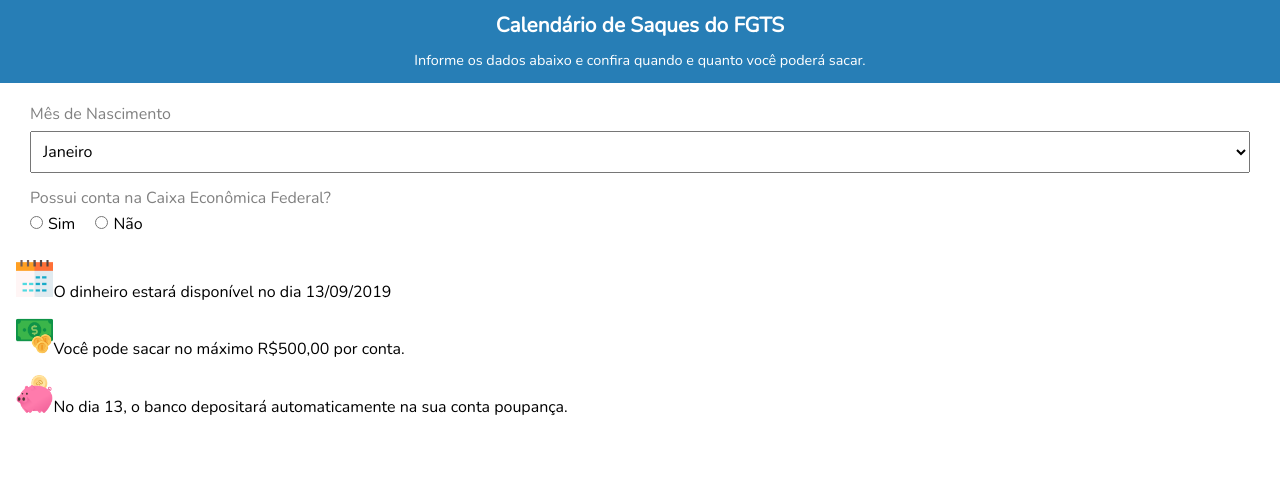
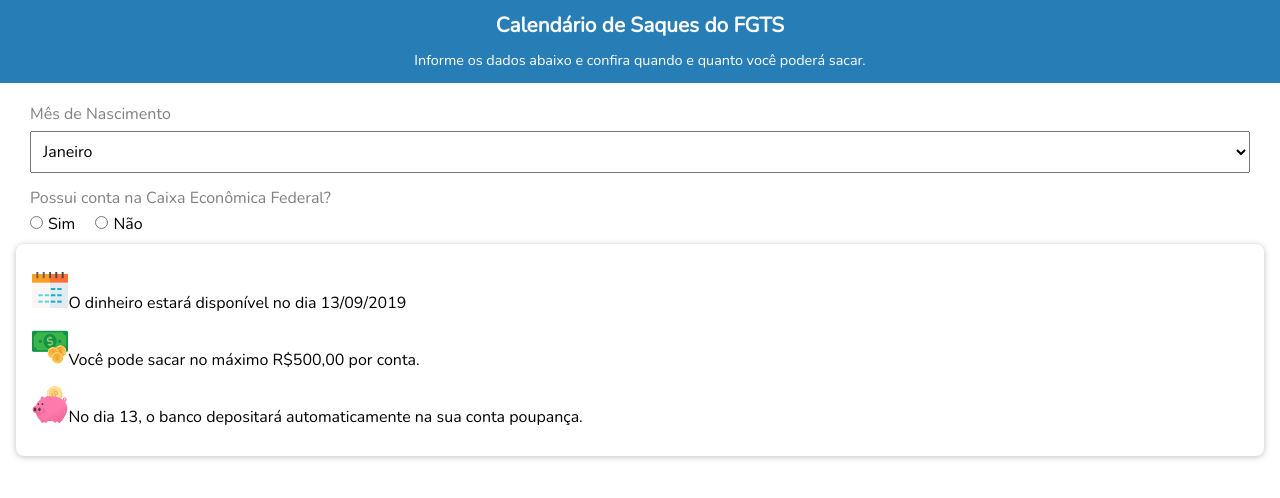
Before and after one commit to andersonlribeiro/saquefgts, a website: page index.html in a window 1280 px wide. Drawn offline with nearby package versions, Linux system fonts and the light colour scheme.

Commit message:
Add Cards

```diff
--- a/index.html
+++ b/index.html
@@ -76,6 +76,20 @@
         input[type=radio]{
             margin-right: 5px;
         }
+
+        .card{
+            background-color: #fff;
+            margin: 0 0 10px 0;
+            box-shadow: 0 1px 6px rgba(32, 33, 36, 0.28);
+            border-radius: 8px;
+            border-bottom: 1px hidden #fff;
+            line-height: 20px;
+            padding-top: 12px;
+            padding-bottom: 12px;
+            padding-left: 16px;
+            padding-right: 16px;
+
+        }
     </style>
 
     <header>
```
